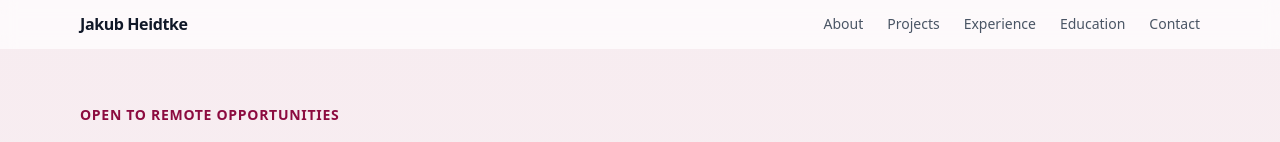
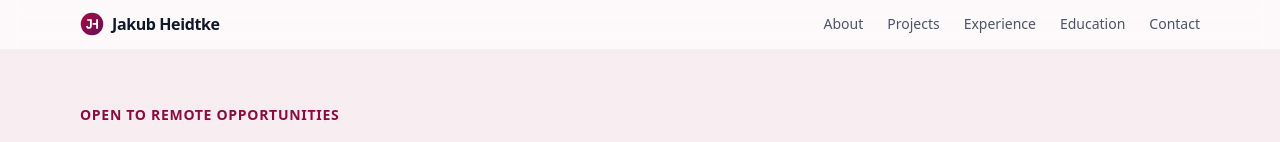
Before and after one commit to kubaak/jakubheidtke.dev, a React (Vite) app: page / in a window 1280 px wide. Shown: the top 142 px of the page. Built offline with nearby package versions, Linux system fonts and the light colour scheme.

Commit message:
feat: logo + title

```diff
--- a/index.html
+++ b/index.html
@@ -4,7 +4,7 @@
     <meta charset="UTF-8" />
     <link rel="icon" type="image/svg+xml" href="/JHGradientMaroon.svg" />
     <meta name="viewport" content="width=device-width, initial-scale=1.0" />
-    <title>Vite + React + TS</title>
+    <title>Jakub Heidtke</title>
   </head>
   <body>
     <div id="root"></div>
--- a/src/App.tsx
+++ b/src/App.tsx
@@ -10,8 +10,9 @@ export default function App() {
       {/* Nav */}
       <header className="sticky top-0 z-50 bg-white/70 backdrop-blur border-b border-transparent">
         <div className="mx-auto max-w-6xl px-4 py-3 flex items-center justify-between">
-          <a href="#home" className="font-semibold tracking-tight">
-            {profile.name}
+          <a href="#home" className="inline-flex items-center gap-2 whitespace-nowrap font-semibold tracking-tight">
+            <img src="/JHGradientMaroon.svg" alt="JH" className="h-6 w-6 shrink-0" />
+            <span className="leading-none">{profile.name}</span>
           </a>
           <nav className="hidden md:flex gap-6 text-sm">
             {navigation.map((item) => (
```
